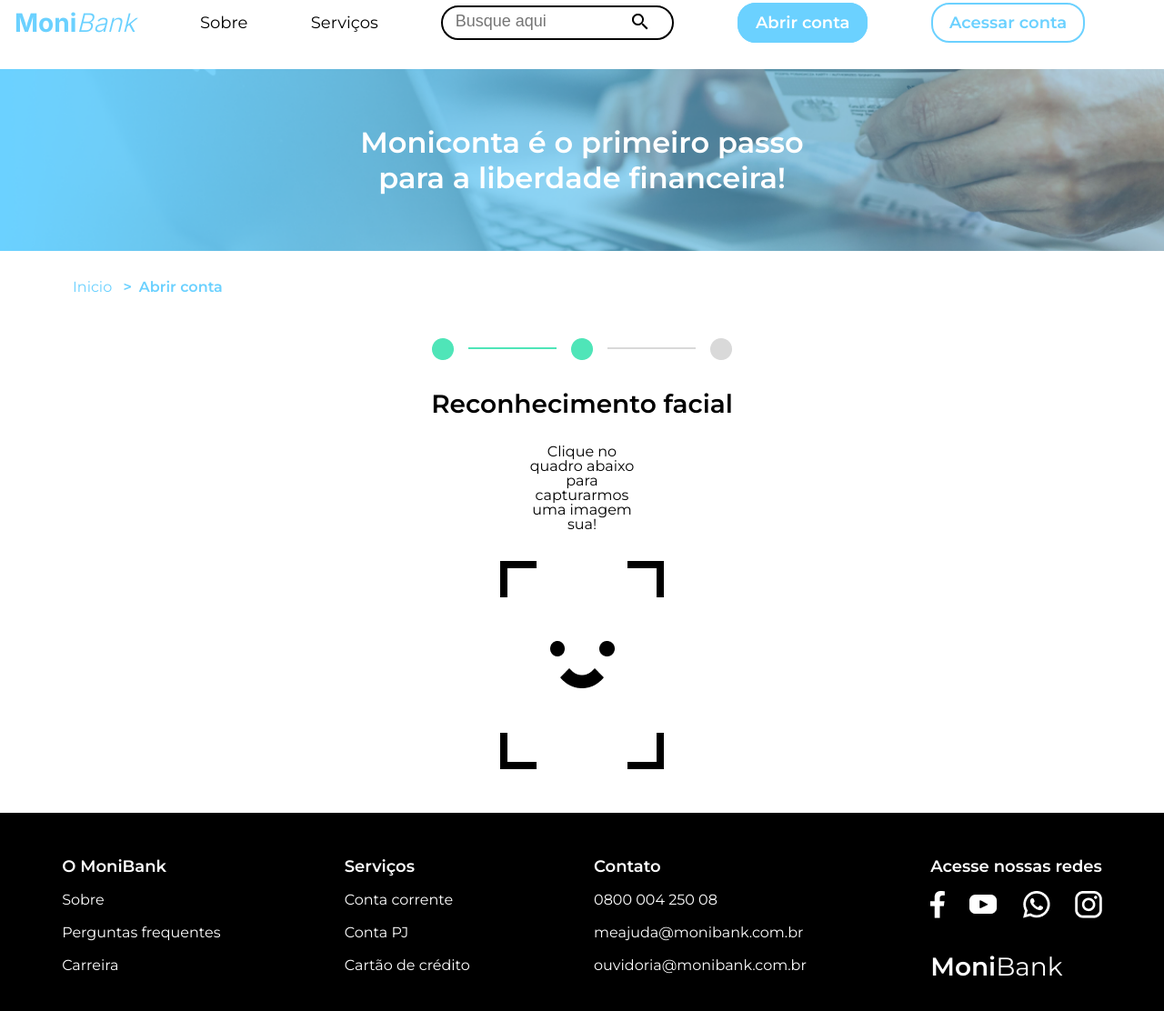
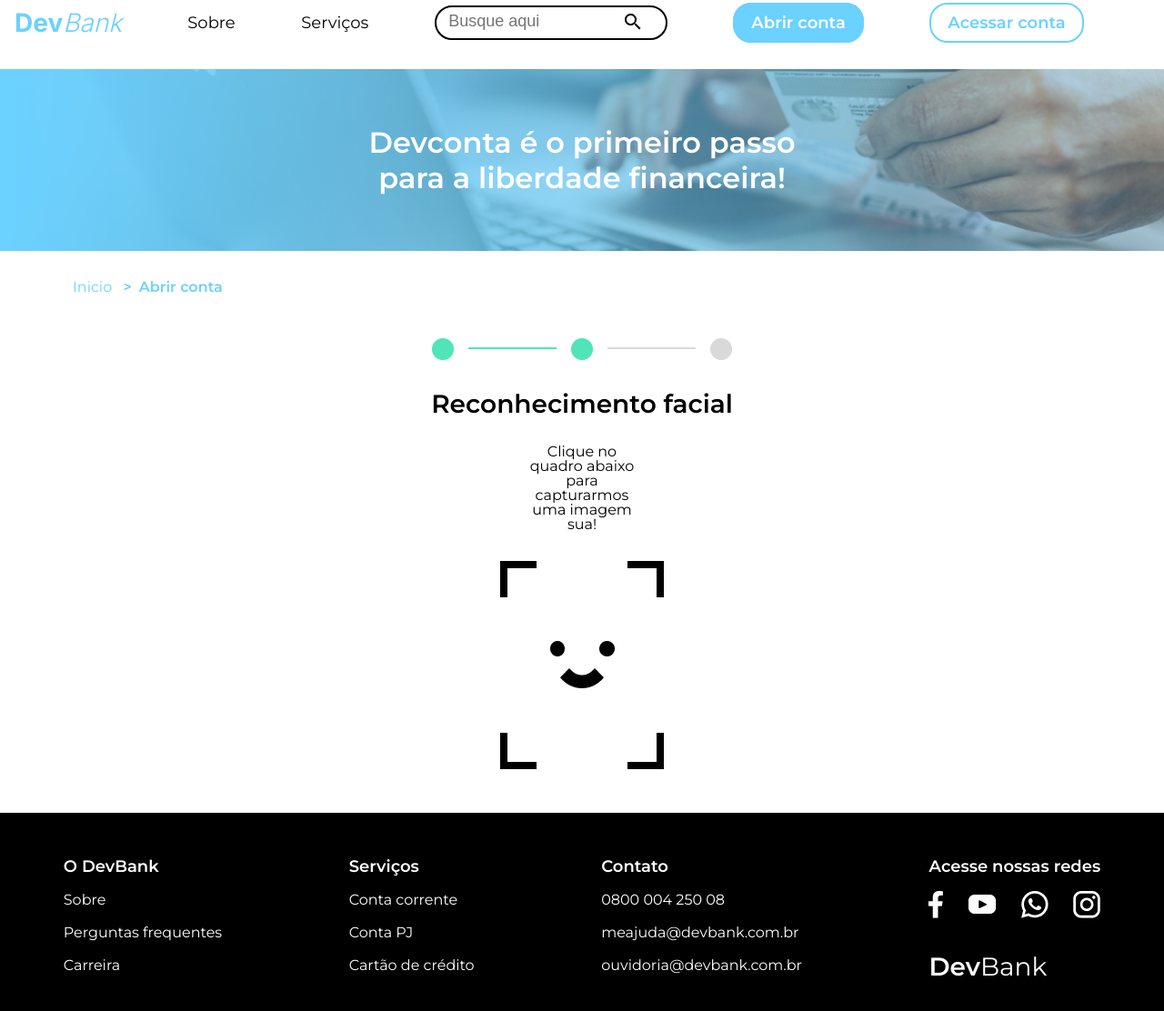
Before and after one commit to devfrontwill/FormBank, a plain HTML site: page pages/abrir-conta-form-2.html in a window 1280 px wide. Shown: the part 26-1138 px from the top of the page at 91% size. Drawn offline with nearby package versions, Linux system fonts and the light colour scheme.

Commit message:
Projeto finalizado

```diff
--- a/pages/abrir-conta-form-2.html
+++ b/pages/abrir-conta-form-2.html
@@ -5,7 +5,7 @@
     <meta charset="UTF-8">
     <meta http-equiv="X-UA-Compatible" content="IE=edge">
     <meta name="viewport" content="width=device-width, initial-scale=1.0">
-    <title>MoniBank - Página inicial</title>
+    <title>DevBank - Página inicial</title>
     <link rel="preconnect" href="https://fonts.googleapis.com">
     <link rel="preconnect" href="https://fonts.gstatic.com" crossorigin>
     <link
@@ -21,7 +21,7 @@
 <body>
     <header class="cabecalho">
         <a href='../index.html' class="cabecalho__logo-link">
-            <h1 class="cabecalho__logo-inicio">Moni<span class="cabecalho__logo-final">Bank</span></h1>
+            <h1 class="cabecalho__logo-inicio">Dev<span class="cabecalho__logo-final">Bank</span></h1>
         </a>
         <ul class="cabecalho-lista">
             <li class="cabecalho-lista__item">
@@ -44,7 +44,7 @@
     </header>
 
     <section class="banner">
-        <h3 class="banner__titulo">Moniconta é o primeiro passo para a liberdade financeira!</h3>
+        <h3 class="banner__titulo">Devconta é o primeiro passo para a liberdade financeira!</h3>
     </section>
 
     <main class="container">
@@ -83,7 +83,7 @@
 
     <footer class="rodape">
         <section class="rodape__empresa">
-            <h2 class="rodape__titulo">O MoniBank</h2>
+            <h2 class="rodape__titulo">O DevBank</h2>
             <ul class="rodape__lista">
                 <li>
                     <a href="#" class="rodape__link">Sobre</a>
@@ -117,10 +117,10 @@
                     <a href="#" class="rodape__link">0800 004 250 08</a>
                 </li>
                 <li>
-                    <a href="#" class="rodape__link">meajuda@monibank.com.br</a>
+                    <a href="#" class="rodape__link">meajuda@devbank.com.br</a>
                 </li>
                 <li>
-                    <a href="#" class="rodape__link">ouvidoria@monibank.com.br</a>
+                    <a href="#" class="rodape__link">ouvidoria@devbank.com.br</a>
                 </li>
             </ul>
         </section>
@@ -132,7 +132,7 @@
                 <li><img src="../img/Whatsapp.png" alt="ícone do whatsapp"></li>
                 <li><img src="../img/Instagram.png" alt="ícone do instagram"></li>
             </ul>
-            <h2 class="rodape__logo"><span class="rodape__logo--negrito">Moni</span>Bank</h2>
+            <h2 class="rodape__logo"><span class="rodape__logo--negrito">Dev</span>Bank</h2>
         </section>
     </footer>
     <script src="../js/camera.js"></script>
```
Also changed, not shown: index.html (+6 -6 lines), pages/abrir-conta-form-3.html (+7 -7 lines), pages/abrir-conta-form.html (+7 -7 lines).
